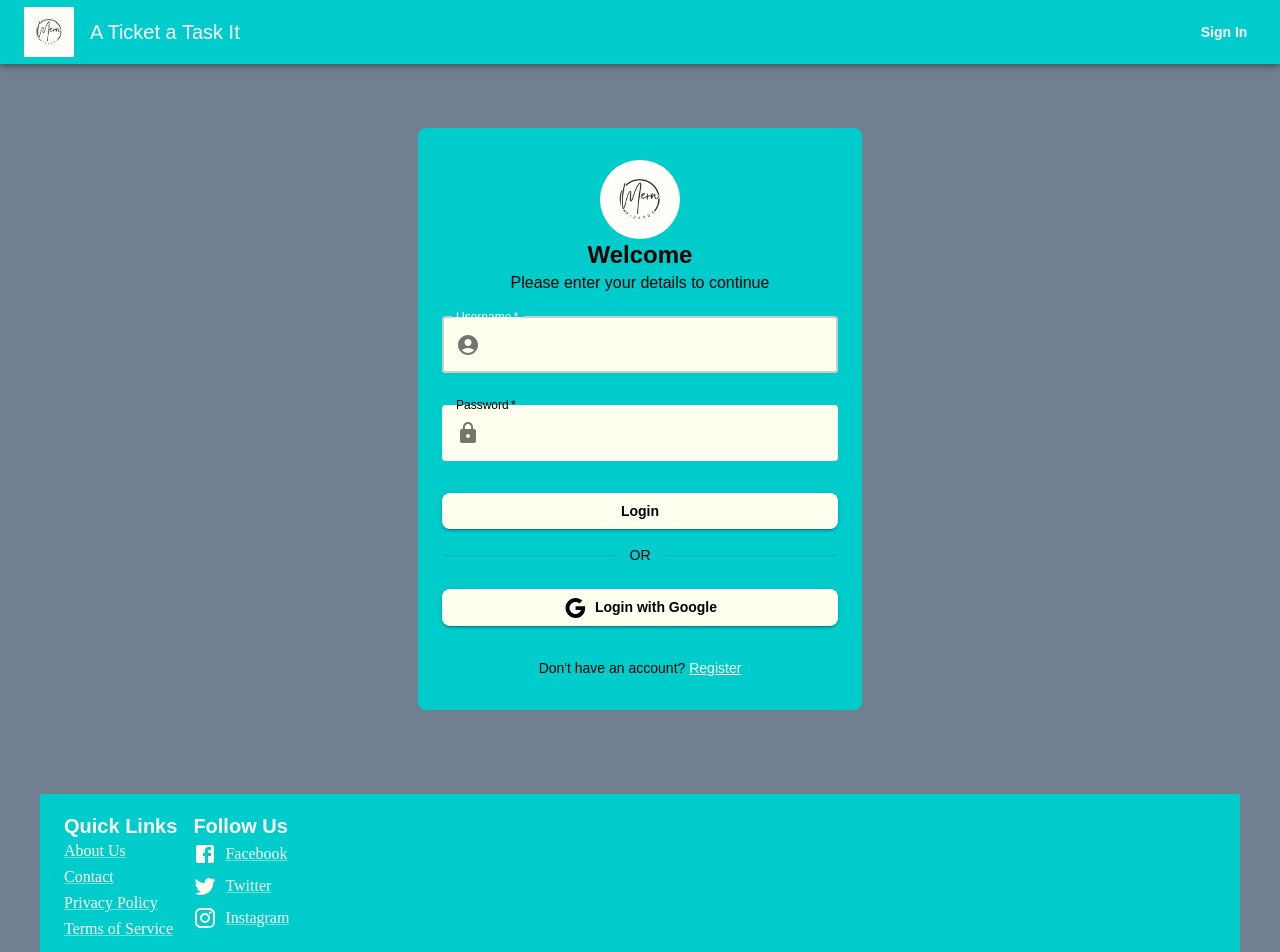
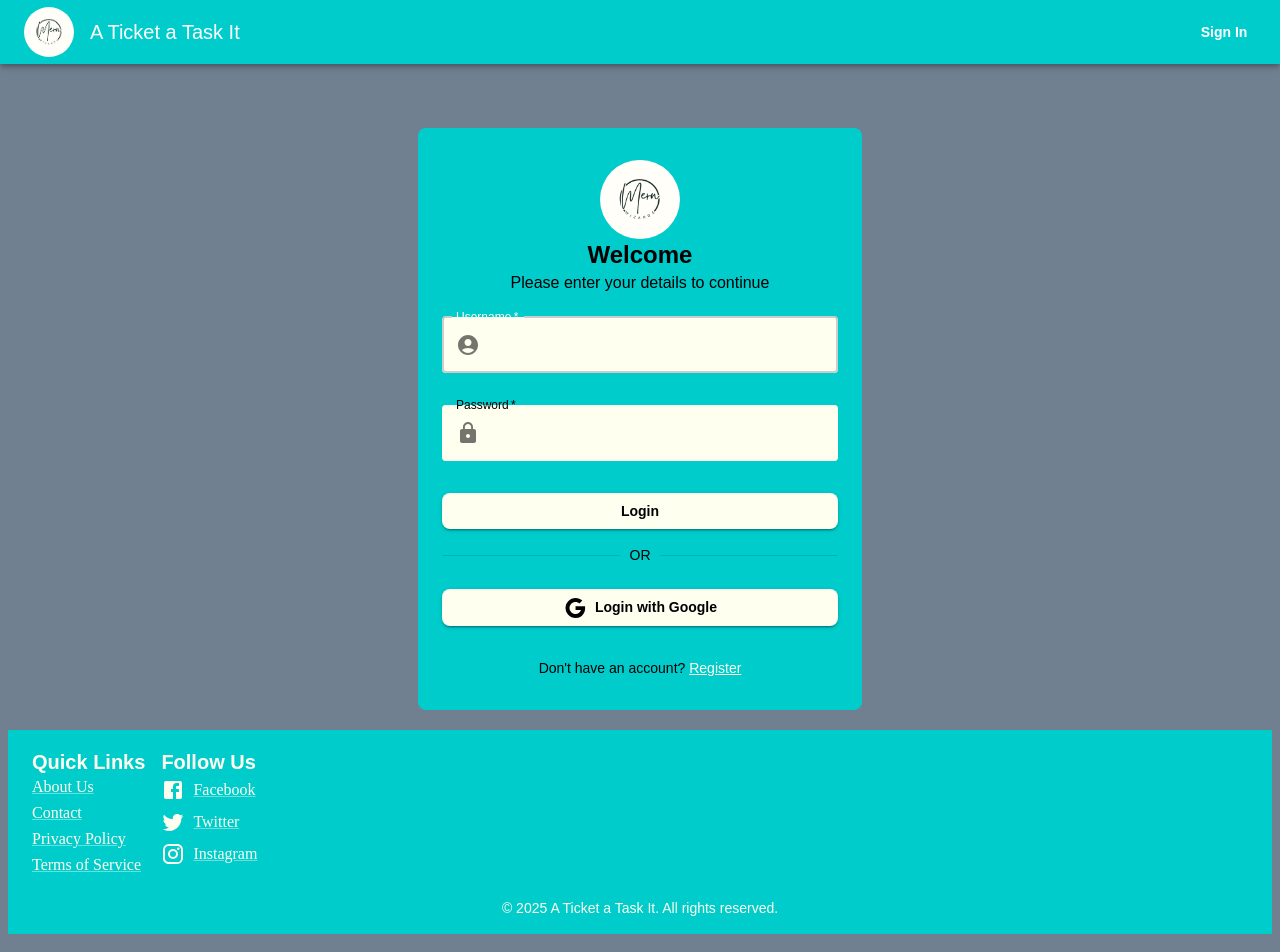
Before and after one commit to LukeZHar/MERN-Wizards-T3A2-B, a React (Vite) app: page / in a window 1280 px wide. Shown: the top 952 px of the page. Built offline with nearby package versions, Linux system fonts and the light colour scheme.

Commit message:
Fix: layout issue, added hide on scroll function

```diff
--- a/src/frontend/components/Footer.jsx
+++ b/src/frontend/components/Footer.jsx
@@ -4,8 +4,8 @@ import { Facebook, Twitter, Instagram } from '@mui/icons-material';
 
 export default function Footer() {
     return (
-        <footer style={{ width: '100%', position: 'relative' }}>
-            <Container maxWidth="lg" sx={{ padding: '16px', bgcolor: '#00cccc', color: '#fffff0' }}>
+        <footer style={{ width: '100%', position: 'relative', margin: 0}}>
+            <Container maxWidth="false" sx={{ padding: '16px', bgcolor: '#00cccc', color: '#fffff0', margin: 0 }}>
                 <Grid2 container spacing={2}>
                     <Grid2 xs={12} sm={6}>
                         <Typography variant="h6" sx={{ fontWeight: 'bold' }}>Quick Links</Typography>
@@ -33,4 +33,4 @@ export default function Footer() {
             </Container>
         </footer>
     );
-};
+}
--- a/src/frontend/components/Header.jsx
+++ b/src/frontend/components/Header.jsx
@@ -1,19 +1,9 @@
 import React, { useState } from 'react';
-import { AppBar, Toolbar, Typography, Button, Menu, MenuItem, Slide, useScrollTrigger } from '@mui/material';
+import { AppBar, Toolbar, Typography, Button, Menu, MenuItem } from '@mui/material';
 import { Link, useNavigate } from 'react-router-dom'; // Import React Router for navigation
 import logo from '../assets/Mern.png';
 import { useUserAuthContext } from '../contexts/UserAuthContext';
-
-const HideOnScroll = (props) => {
-    const { children } = props;
-    const trigger = useScrollTrigger();
-
-    return (
-        <Slide appear={false} direction="down" in={!trigger}>
-            {children}
-        </Slide>
-    );
-};
+import HideOnScroll from './HideOnScroll';
 
 export default function Header() {
     const [anchorElProfile, setAnchorElProfile] = React.useState(null);
@@ -44,7 +34,13 @@ export default function Header() {
         <HideOnScroll>
             <AppBar position="fixed" sx={{ bgcolor: '#00cccc' }}>
                 <Toolbar>
-                    <img src={logo} alt="MERN Logo" style={{ width: '50px', marginRight: '16px' }} />
+                    <Link to="/dashboard" style={{ display: 'flex', alignItems: 'center' }}>
+                        <img
+                            src={logo}
+                            alt="MERN Logo"
+                            style={{ width: '50px', marginRight: '16px', borderRadius: '50%' }} // Circular logo
+                        />
+                    </Link>
                     <Typography variant="h6" sx={{ flexGrow: 1 }}>
                         A Ticket a Task It
                     </Typography>
--- /dev/null
+++ b/src/frontend/components/HideOnScroll.jsx
@@ -0,0 +1,15 @@
+import React from 'react';
+import { Slide, useScrollTrigger } from '@mui/material';
+
+const HideOnScroll = (props) => {
+    const { children } = props;
+    const trigger = useScrollTrigger();
+
+    return (
+        <Slide appear={false} direction="down" in={!trigger}>
+            {children}
+        </Slide>
+    );
+};
+
+export default HideOnScroll;
--- a/src/frontend/components/Layout.jsx
+++ b/src/frontend/components/Layout.jsx
@@ -1,18 +1,23 @@
 import React from 'react';
+import { Stack } from '@mui/material'; // Import Stack component
 import Header from './Header';
 import Footer from './Footer';
-import ScrollTop from './ScrollTop';
+import ScrollTop from './ScrollTop'; // Import ScrollTop component
 
 const Layout = ({ children }) => {
     return (
-        <div style={{ display: 'flex', flexDirection: 'column', minHeight: '100vh' }}>
+        <Stack sx={{ minHeight: '100vh' }} spacing={0}>
             <Header />
-            <main style={{ flex: 1, padding: '20px' }}>
-                {children}
-            </main>
-            <Footer />
+            <Stack sx={{ flex: 1 }}>
+                <main style={{ padding: '20px' }}>
+                    {children}
+                </main>
+            </Stack>
             <ScrollTop />
-        </div>
+            <Stack justifyContent="flex-end">
+                <Footer />
+            </Stack>
+        </Stack>
     );
 };
 
--- a/src/frontend/main.jsx
+++ b/src/frontend/main.jsx
@@ -1,6 +1,5 @@
 import { StrictMode } from 'react'
 import { createRoot } from 'react-dom/client'
-// import './styles/index.css'
 import App from './pages/App.jsx'
 import { UserAuthContextProvider } from './contexts/UserAuthContext.jsx'
 import { ThemeProvider } from '@mui/material/styles';
--- a/src/frontend/pages/App.jsx
+++ b/src/frontend/pages/App.jsx
@@ -7,6 +7,7 @@ import { PostProvider } from '../contexts/PostContext.jsx';
 import '../styles/App.css';
 import DashboardPage from './DashboardPage.jsx';
 import Layout from '../components/Layout.jsx';
+
 
 function App() {
   return (
@@ -18,8 +19,8 @@ function App() {
               <Route path="/" element={<LoginPage />} /> {/* Default route redirects to Login */}
               <Route path="/login" element={<LoginPage />} /> {/* Login route */}
               <Route path="/register" element={<RegisterPage />} /> {/* Registration route */}
-              <Route path='/add-post' element={<PostCreation />} />
-              <Route path='/dashboard' element={<DashboardPage />} />
+              <Route path="/add-post" element={<PostCreation />} />
+              <Route path="/dashboard" element={<DashboardPage />} />
               <Route path="*" element={<NotFoundPage />} />       {/* Catch-all route for 404 pages */}
             </Routes>
           </div>
```
